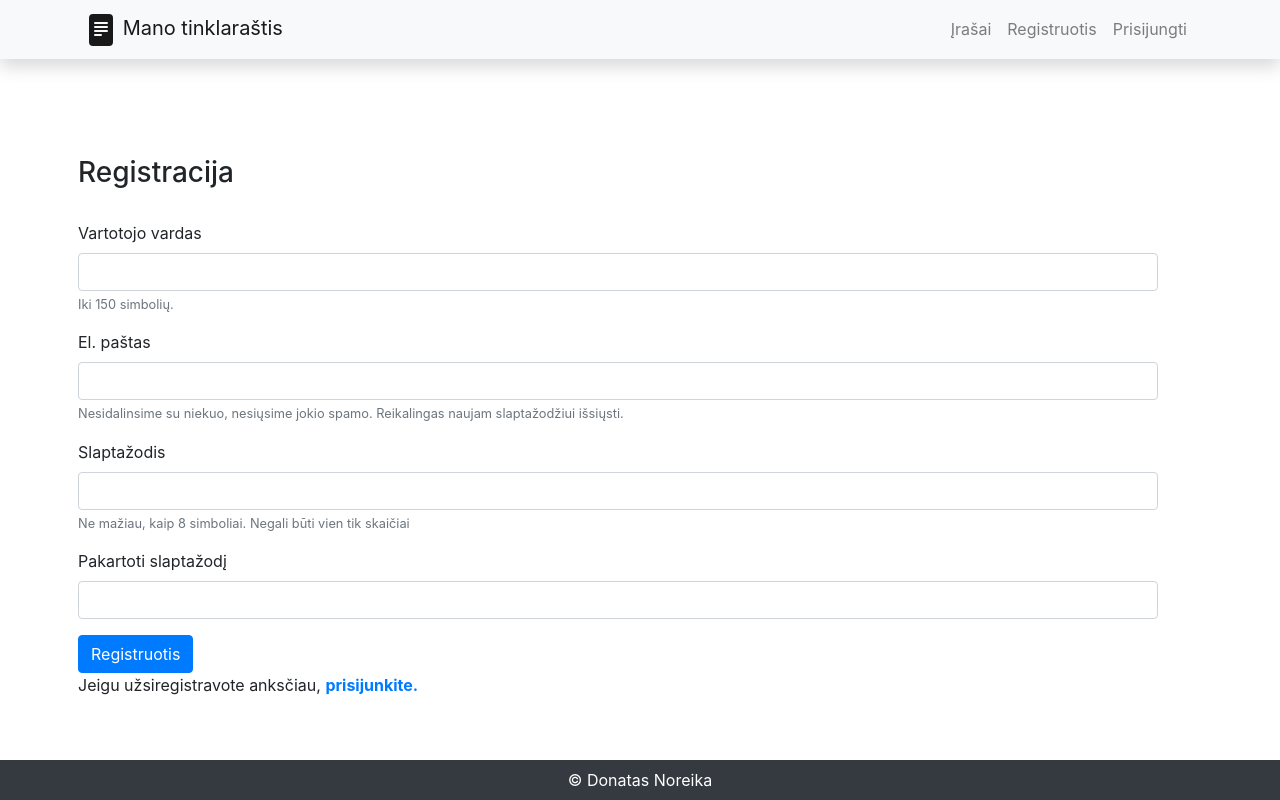
After one commit to DonatasNoreika/myblog202410, a Django app: page /register/ in a window 1280 px wide. The commit adds this page. Run offline with Django 5.2, Linux system fonts and the light colour scheme; some libraries are stand-ins or nearby versions.

Commit message:
+ Padaryti, kad vartotojai galėtų patys registruotis

```diff
--- a/mysite/myblog/templates/base.html
+++ b/mysite/myblog/templates/base.html
@@ -47,6 +47,9 @@
                 </form>
             </li>
           {% else %}
+             <li class="nav-item">
+                <a class="nav-link" href="{% url 'register'%}">Registruotis</a>
+              </li>
               <li class="nav-item">
                 <a class="nav-link" href="{% url 'login'%}">Prisijungti</a>
               </li>
@@ -55,7 +58,20 @@
     </div>
   </div>
 </nav>
-
+    <div class="container mt-4">
+        <div class="row">
+            <div class="col-sm">
+                {% if messages %}
+                {% for message in messages %}
+                <div class="alert alert-{% if message.tags == 'error' %}danger{% elif message.tags == 'info' %}success{% endif %}"
+                     role="alert">
+                    {{ message }}
+                </div>
+                {% endfor %}
+                {% endif %}
+            </div>
+        </div>
+    </div>
 <div class="container m-5">
         {% block "content" %}{% endblock %}
 </div>
--- /dev/null
+++ b/mysite/myblog/templates/registration/register.html
@@ -0,0 +1,37 @@
+{% extends "base.html" %}
+
+{% block "title" %}Registracija{% endblock %}
+
+{% block "content" %}
+
+    <div class="container register">
+        <h3>Registracija</h3><br/>
+        <form method="post">
+            {% csrf_token %}
+            <div class="form-group">
+                <label for="username">Vartotojo vardas</label>
+                <input name="username" type="text" class="form-control" id="username" aria-describedby="usernameHelp">
+                <small id="usernameHelp" class="form-text text-muted">Iki 150 simbolių.</small>
+            </div>
+            <div class="form-group">
+                <label for="exampleInputEmail1">El. paštas</label>
+                <input name="email" type="email" class="form-control" id="exampleInputEmail1" aria-describedby="emailHelp">
+                <small id="emailHelp" class="form-text text-muted">Nesidalinsime su niekuo, nesiųsime jokio spamo.
+                    Reikalingas naujam slaptažodžiui išsiųsti. </small>
+            </div>
+            <div class="form-group">
+                <label for="password">Slaptažodis</label>
+                <input name="password" type="password" class="form-control" id="password" aria-describedby="pwdHelp">
+                <small id="pwdHelp" class="form-text text-muted">Ne mažiau, kaip 8 simboliai. Negali būti vien tik
+                    skaičiai</small>
+            </div>
+            <div class="form-group">
+                <label for="password2">Pakartoti slaptažodį</label>
+                <input name="password2" type="password" class="form-control" id="password2" aria-describedby="pwd2Help">
+            </div>
+            <button type="submit" class="btn btn-primary register-button">Registruotis</button>
+        </form>
+        <p>Jeigu užsiregistravote anksčiau, <a href="{% url 'login' %}"><strong>prisijunkite.</strong></a></p>
+    </div>
+
+{% endblock %}
--- a/mysite/myblog/urls.py
+++ b/mysite/myblog/urls.py
@@ -2,6 +2,7 @@ from django.urls import path
 from . import views
 
 urlpatterns = [
+    path("register/", views.register, name='register'),
     path("", views.PostListView.as_view(), name="posts"),
     path("posts/<int:pk>", views.PostDetailView.as_view(), name="post"),
     path("userposts/", views.UserPostListView.as_view(), name="userposts"),
--- a/mysite/myblog/views.py
+++ b/mysite/myblog/views.py
@@ -1,10 +1,13 @@
+from django.contrib.auth import password_validation
 from django.contrib.auth.mixins import LoginRequiredMixin, UserPassesTestMixin
-from django.shortcuts import reverse
+from django.contrib.auth.models import User
+from django.shortcuts import reverse, redirect, render
 from django.views import generic
+from django.views.decorators.csrf import csrf_protect
 from django.views.generic.edit import FormMixin
 from .forms import CommentForm
 from .models import Post, Comment
-
+from django.contrib import messages
 
 # Create your views here.
 
@@ -102,3 +105,40 @@ class PostDeleteView(LoginRequiredMixin, UserPassesTestMixin, generic.DeleteView
 
     def test_func(self):
         return self.get_object().user == self.request.user
+
+
+@csrf_protect
+def register(request):
+    if request.method == "POST":
+        # pasiimame reikšmes iš registracijos formos
+        username = request.POST['username']
+        email = request.POST['email']
+        password = request.POST['password']
+        password2 = request.POST['password2']
+        # tikriname, ar sutampa slaptažodžiai
+        if password == password2:
+            # tikriname, ar neužimtas username
+            if User.objects.filter(username=username).exists():
+                messages.error(request, f'Vartotojo vardas {username} užimtas!')
+                return redirect('register')
+            else:
+                # tikriname, ar nėra tokio pat email
+                if User.objects.filter(email=email).exists():
+                    messages.error(request, f'Vartotojas su el. paštu {email} jau užregistruotas!')
+                    return redirect('register')
+                else:
+                    try:
+                        password_validation.validate_password(password)
+                    except password_validation.ValidationError as e:
+                        for error in e:
+                            messages.error(request, error)
+                        return redirect('register')
+
+                    # jeigu viskas tvarkoje, sukuriame naują vartotoją
+                    User.objects.create_user(username=username, email=email, password=password)
+                    messages.info(request, f'Vartotojas {username} užregistruotas!')
+                    return redirect('login')
+        else:
+            messages.error(request, 'Slaptažodžiai nesutampa!')
+            return redirect('register')
+    return render(request, 'registration/register.html')
```
